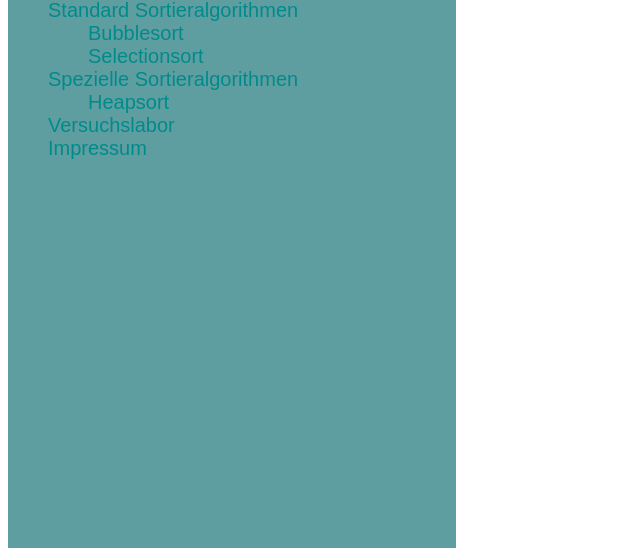
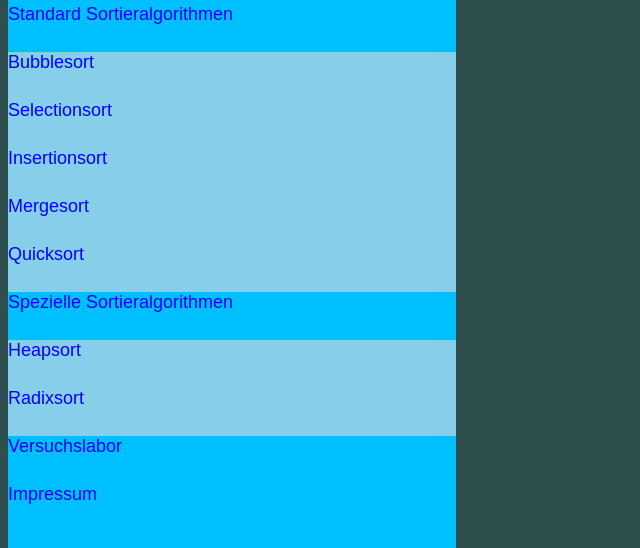
Before and after one commit to JoAdelmann/Sortieralgorithmen, a plain HTML site: page index.html in a window 1280 px wide. Shown: the part 252-800 px from the top of the page, without its empty margins (0-640 px from the left). Drawn offline with Linux system fonts and the light colour scheme.

Commit message:
Sachen aus Gründen

```diff
--- a/index.html
+++ b/index.html
@@ -1,36 +1,40 @@
 <html>
     <head>
 
-        <title>Tescht</title>
+        <title>Sortieralgorithmen - Johannes Adelmann</title>
         <meta content="text/html; charset=utf-8">
         <meta name="viewport" content="width=device-width, initial-scale=1">
-        <link rel="stylesheet" href="../styles/index.css">
+        <link rel="stylesheet" href="styles/index.css">
     </head>
     <body>
         <div id="left">
             <div id="lefttop">
-                <img id="logo" src="../images/Logo1111.png">
+                <img id="logo" src="images/Logo1111.png">
 
             </div>
 
             <div id="leftbottom">
                 <nav id="navigation">
                     <ul id="navlist">
-                        <li><a href="index.html">Einleitung</a></li>
-                        <li><a href="index.html">Standard Sortieralgorithmen</a>
+                        <li><a href="index.html"><div class="navbox" >Einleitung</div></a></li>
+                        <li><a href="index.html"><div class="navbox">Standard Sortieralgorithmen</div></a>
                             <ul class=navlistsub>
-                                <li><a href="index.html">Bubblesort</a></li>
-                                <li><a href="index.html">Selectionsort</a></li>
+                                <li><a href="index.html"><div class="navbox">Bubblesort</div></a></li>
+                                <li><a href="index.html"><div class="navbox">Selectionsort</div></a></li>
+                            <li><a href="index.html"><div class="navbox">Insertionsort</div></a></li>
+                                <li><a href="index.html"><div class="navbox">Mergesort</div></a></li>
+                                <li><a href="index.html"><div class="navbox">Quicksort</div></a></li>
                             </ul>
                         </li>
-                        <li><a href="index.html">Spezielle Sortieralgorithmen</a>
+                        <li><a href="index.html"><div class="navbox">Spezielle Sortieralgorithmen</div></a>
                             <ul class=navlistsub>
-                                <li><a href="index.html">Heapsort</a></li>
+                                <li><a href="index.html"><div class="navbox">Heapsort</div></a></li>
+                                <li><a href="index.html"><div class="navbox">Radixsort</div></a></li>
                             </ul>
 
                         </li>
-                        <li><a href="index.html">Versuchslabor</a></li>
-                        <li><a href="index.html">Impressum</a></li>
+                        <li><a href="index.html"><div class="navbox">Versuchslabor</div></a></li>
+                        <li><a href="index.html"><div class="navbox">Impressum</div></a></li>
                     </ul>
                 </nav>
             </div>
--- a/styles/index.css
+++ b/styles/index.css
@@ -1,3 +1,10 @@
+html {
+    padding: 0;
+    margin: 0;
+    background-color: darkslategrey
+}
+
+
 #general {
     position: relative;
     width: 100%;
@@ -10,7 +17,8 @@
     height: 100%;
     width: 35%;
     position: absolute;
-    background-color: cadetblue;
+    padding: 0;
+    margin 0;
 
 }
 
@@ -22,52 +30,76 @@
     z-index: 1;
 }
 
+#logo {
+    width: 100%;
+    height: 100%;
+    position: absolute;
+}
+
 #leftbottom {
 
     width: 100%;
     height: 75%;
     bottom: 0;
     position: absolute;
-    align-items: baseline;
+    text-align: justify;
+    padding: 0;
+    margin: 0;
 }
 
-#logo {
-    width: 100%;
-    height: 100%;
 
-    position: absolute;
-}
 
 #navigation {
-    align-content: left;
+    display: inline-block;
+    vertical-align: middle;
     position: relative;
     width: 100%;
     height: 100%;
-        bottom: 0;
 }
 
 #navlist {
-    font-size: 20;
+    align-items: center;
+    font-size: auto;
+    text-align: justify;
     position: absolute;
     width: 100%;
     height: 100%;
-
+    margin: 0;
+    padding: 0;
     list-style-type: none;
+    background-color: deepskyblue
 }
 
 .navlistsub {
+    text-align: justify;
     list-style-type: none;
+    padding: 0;
+    margin: 0;
+    background-color: skyblue;
 }
 
 nav ul a {
     text-decoration: none;
     font-family: sans-serif;
-    font-size: auto;
-    color: darkcyan;
+    font-size: 18;
+    color: blue;
     transition: background-color .25s ease-in;
 }
 
-a:hover {
-    color: orange;
-    background-color: forestgreen;
+.navbox {
+    width: 100%;
+    height: 8%;
+    transition: background-color .25s ease-in;
+    align-items: stretch;
+
 }
+
+.navbox:hover {
+    color: black;
+    background-color: dodgerblue;
+}
+
+nav ul ul .navbox:hover {
+    color: black;
+    background-color: dodgerblue;
+}
```
